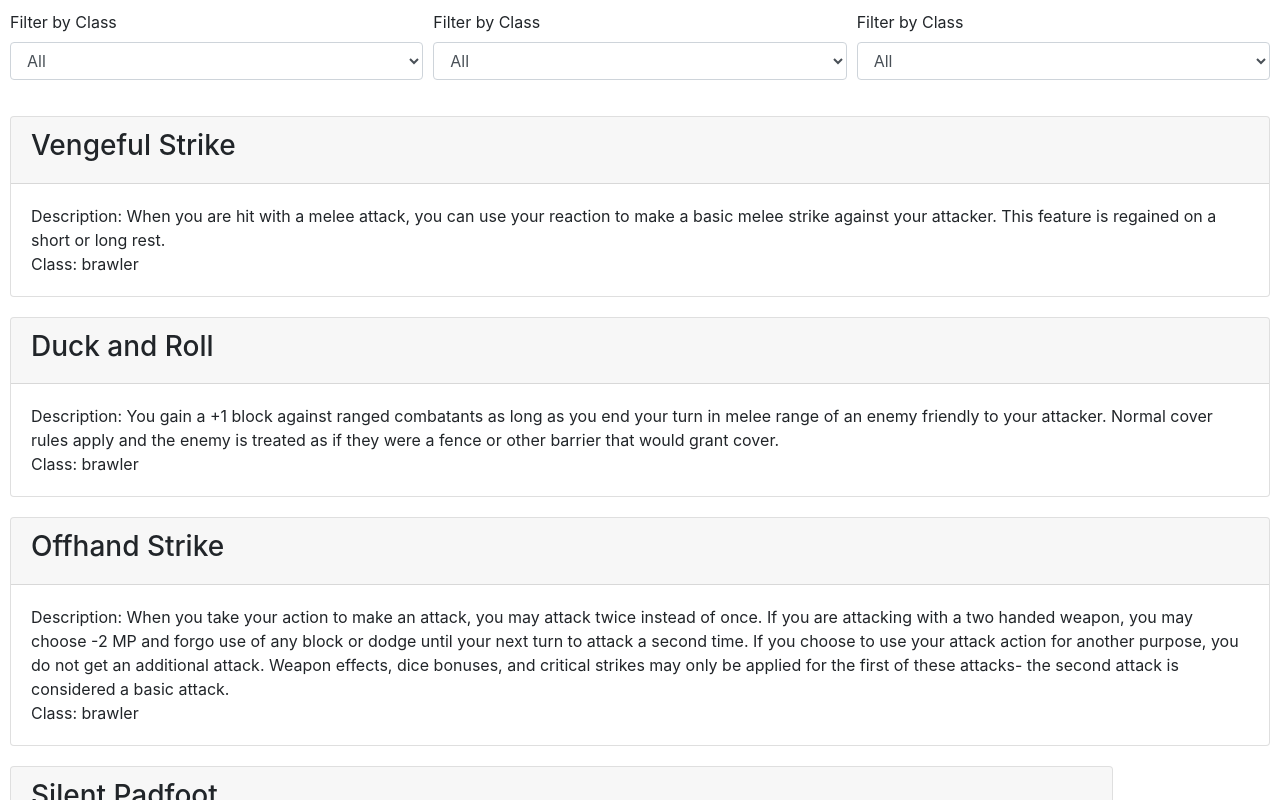
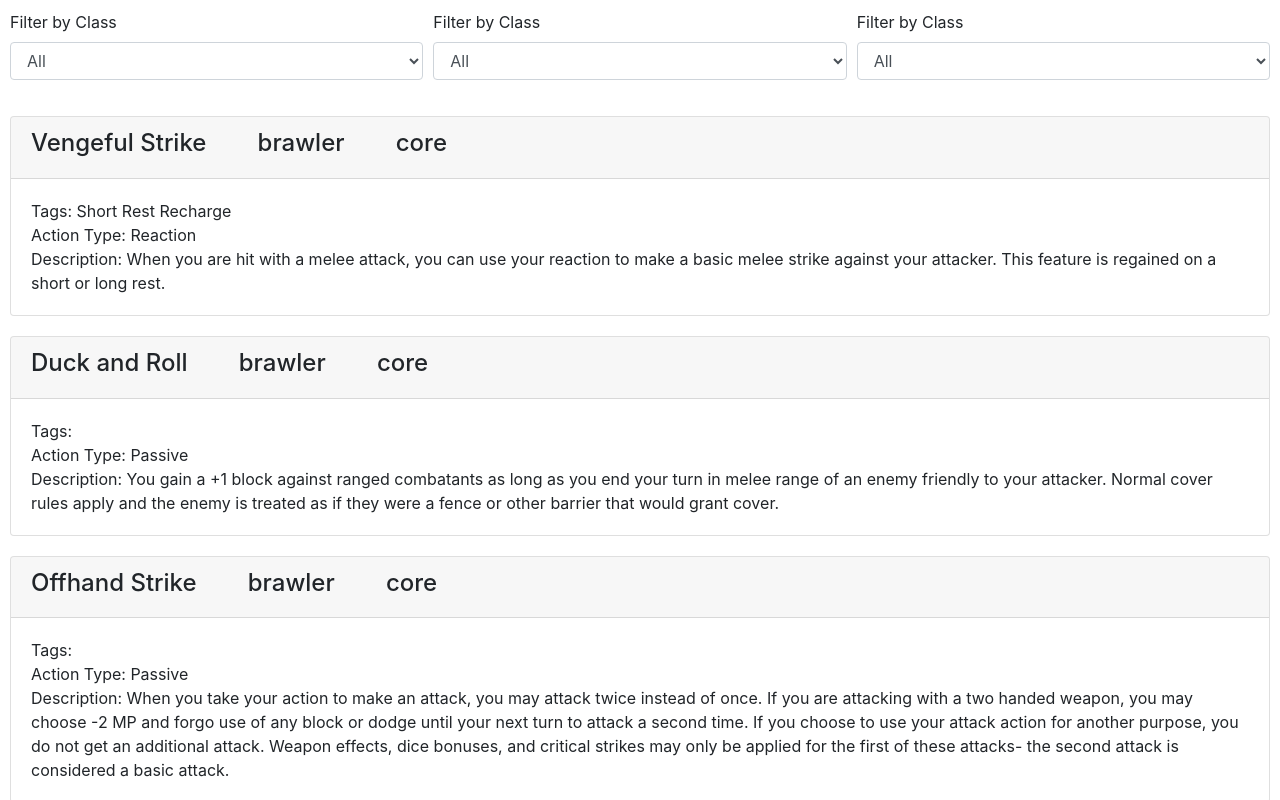
Before and after one commit to dhuntley/starchaser, a React (Create React App) app: page / in a window 1280 px wide. Shown: the top 800 px of the page. Built offline with nearby package versions, Linux system fonts and the light colour scheme.

Commit message:
Playing around

```diff
--- a/src/js/components/PowerCard.js
+++ b/src/js/components/PowerCard.js
@@ -20,11 +20,13 @@ class PowerCard extends Component {
         return (
             <div className={`power-card card${this.state.selected ? " selected" : ""}`} onClick={this.handleSelected}>
                 <div className="card-header">
-                    <h3 className="panel-title">{power.name}</h3>
+                    <h4 className="panel-title">{power.name} &nbsp;&nbsp;&nbsp;&nbsp;&nbsp;&nbsp; {power.playerClass} &nbsp;&nbsp;&nbsp;&nbsp;&nbsp;&nbsp; {power.playerSubClass} </h4>
                 </div>
                 <div className="card-body">
+                    Tags: {power.actionTags}<br/>
+                    Action Type: {power.actionType}<br/>
                     Description: {power.description}<br/>
-                    Class: {power.playerClass}
+
                 </div>
             </div>
         );
```
